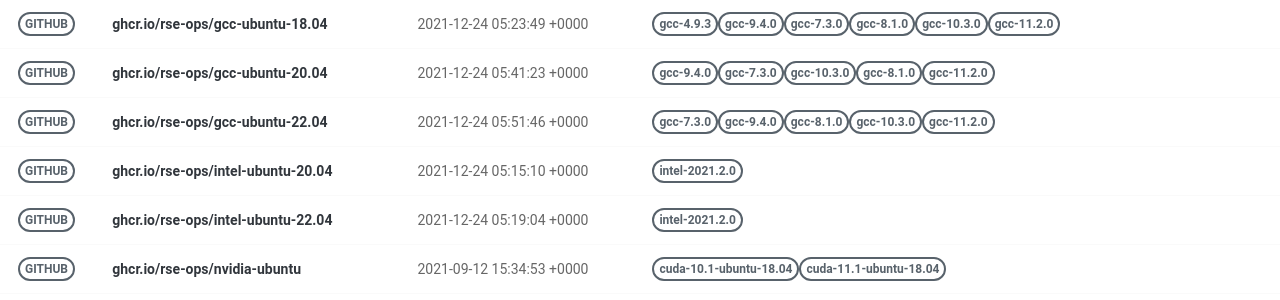
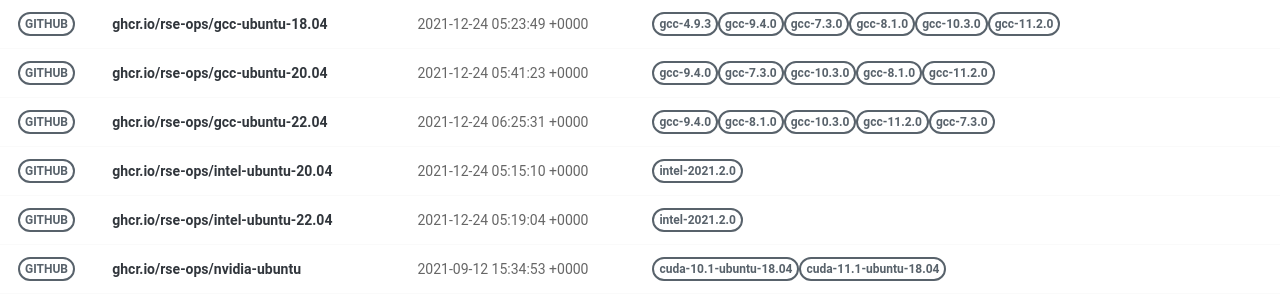
Before and after one commit to rse-ops/docker-images, a Jekyll site: the page built from pages/index.md, in a window 1280 px wide. Shown: the part 375-675 px from the top of the page. Built offline with Jekyll 4.4.1, drawn with Linux system fonts in a browser that asks for light colours; nearby versions of some CDN libraries.

Commit message:
Automated push to update library 2021-12-24

```diff
--- a/_library/ghcr.io-rse-ops-gcc-ubuntu-22.04.md
+++ b/_library/ghcr.io-rse-ops-gcc-ubuntu-22.04.md
@@ -1,14 +1,11 @@
 ---
 layout: container
 name: ghcr.io/rse-ops/gcc-ubuntu-22.04
-updated_at: 2021-12-24 05:51:46.682304
+updated_at: 2021-12-24 06:25:31.781341
 
 
 container_url: https://github.com/orgs/rse-ops/packages/container/package/gcc-ubuntu-22.04
 versions:
- - tag: gcc-7.3.0
-   dockerfile: https://github.com/rse-ops/docker-images/blob/main/ubuntu/gcc/Dockerfile
-   manifest: https://crane.ggcr.dev/manifest/ghcr.io/rse-ops/gcc-ubuntu-22.04:gcc-7.3.0
  - tag: gcc-9.4.0
    dockerfile: https://github.com/rse-ops/docker-images/blob/main/ubuntu/gcc/Dockerfile
    manifest: https://crane.ggcr.dev/manifest/ghcr.io/rse-ops/gcc-ubuntu-22.04:gcc-9.4.0
```
Also changed, not shown: other parts of _library/ghcr.io-rse-ops-gcc-ubuntu-22.04.md (+3 -0 lines).
